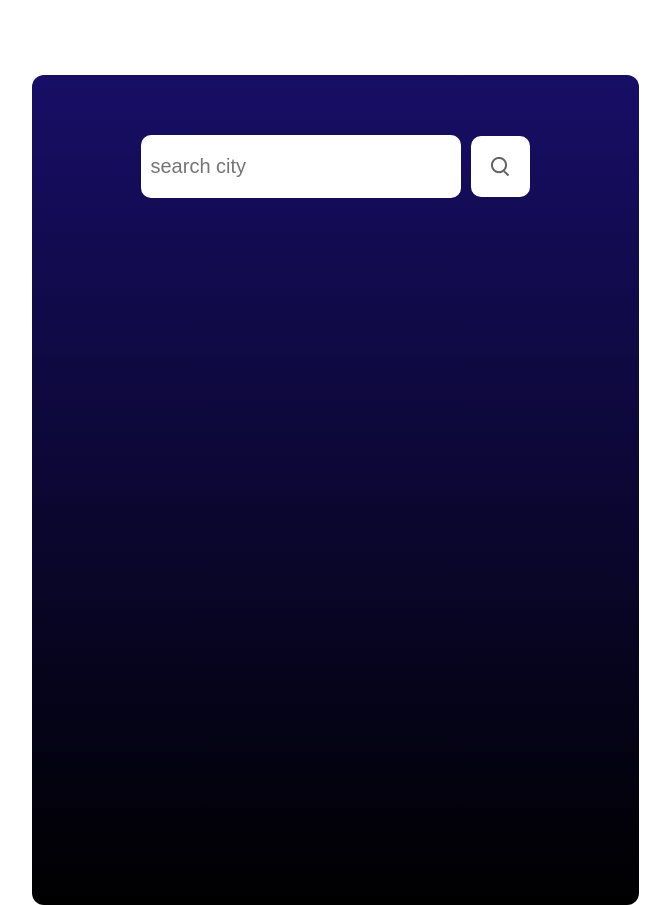
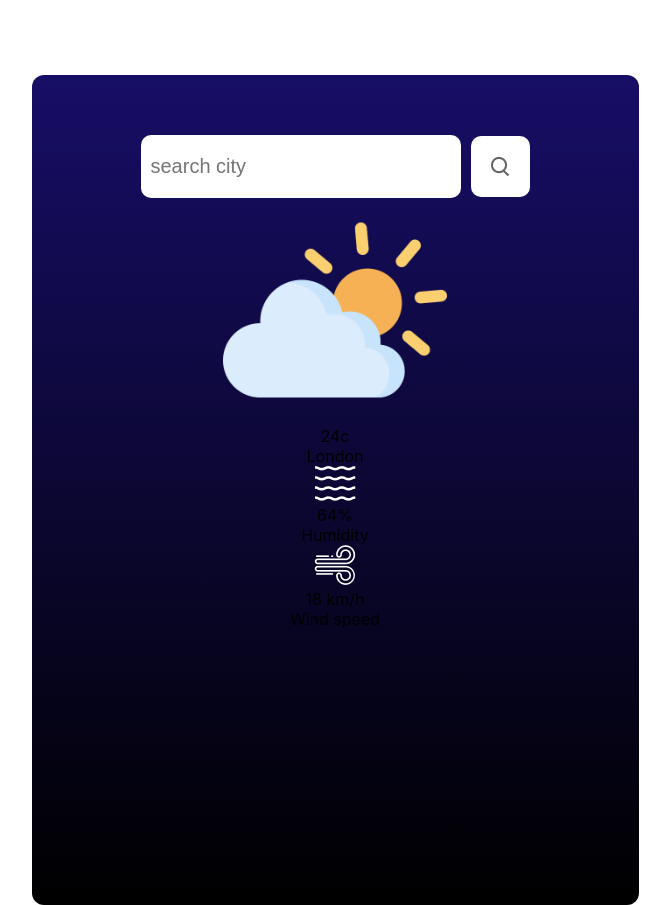
Before and after one commit to iamaliataie/react-weather-app, a React (Create React App) app: page / in a window 1280 px wide. Shown: the whole page, without its empty margins (305-975 px from the left). Built offline with nearby package versions, Linux system fonts and the light colour scheme.

Commit message:
weatherapp.jsx updated

```diff
--- a/src/Components/WeatherApp/WeatherApp.jsx
+++ b/src/Components/WeatherApp/WeatherApp.jsx
@@ -17,6 +17,27 @@ const WeatherApp = () => {
             <input type="text" placeholder='search city'/>
             <img src={search} alt="" className='search-icon'/>
         </div>
+        <div className="weather-image">
+            <img src={cloud} alt="" />
+        </div>
+        <div className="weather-temp">24c</div>
+        <div className="weather-location">London</div>
+        <div className="data-container">
+            <div className="element">
+                <img src={humidity} alt="" className="icon" />
+                <div className="data">
+                    <div className="humidity-percent">64%</div>
+                    <div className="text">Humidity</div>
+                </div>
+            </div>
+            <div className="element">
+                <img src={wind} alt="" className="icon" />
+                <div className="data">
+                    <div className="humidity-percent">18 km/h</div>
+                    <div className="text">Wind speed</div>
+                </div>
+            </div>
+        </div>
     </div>
   )
 }
```
